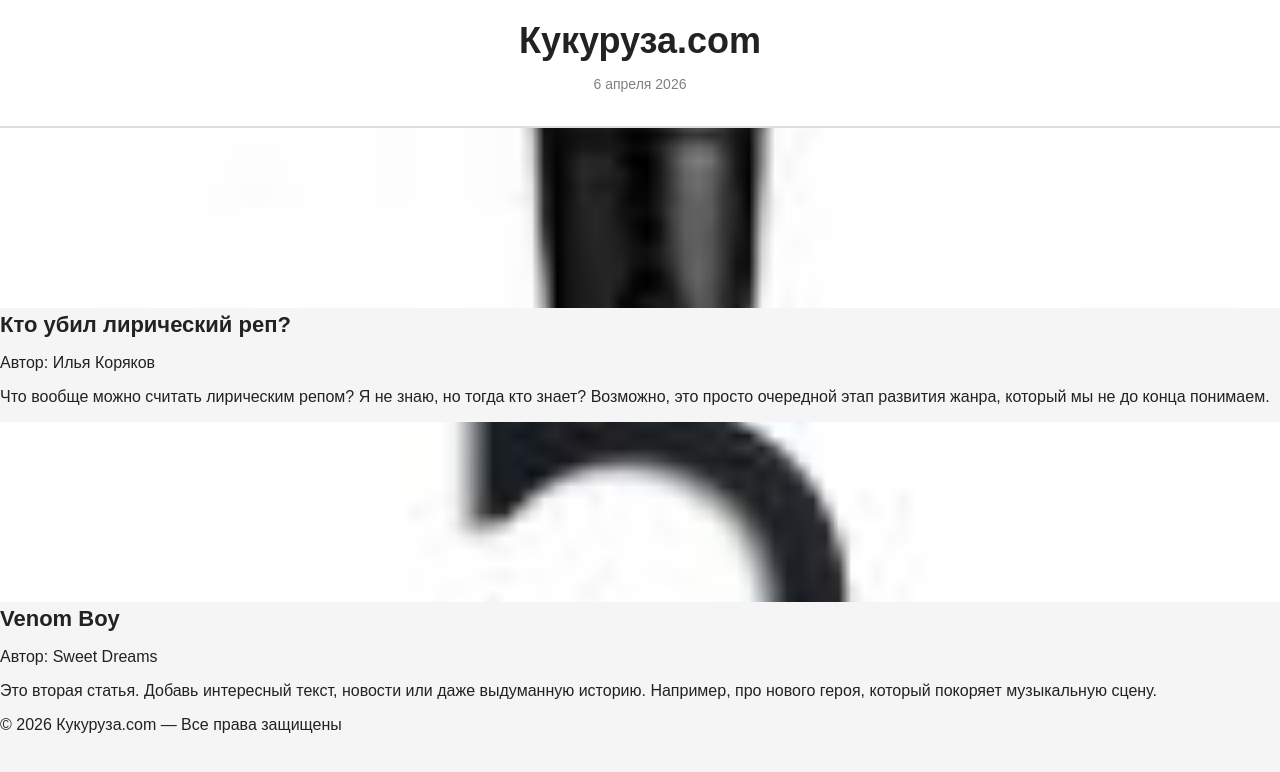
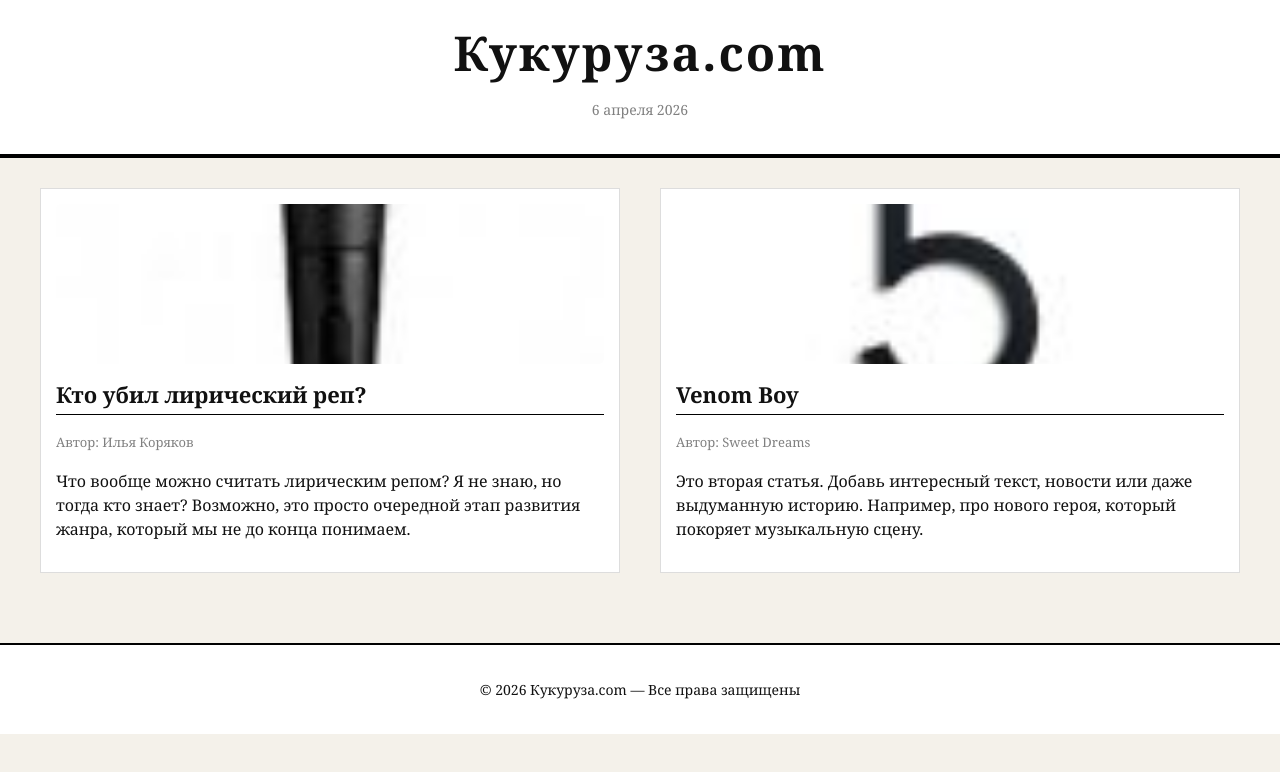
Before and after one commit to sconir/newspaper-site, a plain HTML site: page index.html in a window 1280 px wide. Drawn offline with Linux system fonts and the light colour scheme.

Commit message:
Update style.css

```diff
--- a/style.css
+++ b/style.css
@@ -1,65 +1,85 @@
 body {
-    font-family: Arial, sans-serif;
+    font-family: "Georgia", serif;
     margin: 0;
-    background-color: #f5f5f5;
-    color: #222;
+    background-color: #f4f1ea;
+    color: #111;
 }
 
 /* HEADER */
 header {
-    background-color: white;
-    padding: 20px;
     text-align: center;
-    border-bottom: 2px solid #ddd;
+    border-bottom: 4px solid black;
+    padding: 20px 0;
+    margin-bottom: 30px;
+    background-color: #fff;
 }
 
 h1 {
+    font-size: 48px;
     margin: 0;
-    font-size: 36px;
+    letter-spacing: 2px;
 }
 
 .date {
+    font-size: 14px;
     color: gray;
-    font-size: 14px;
 }
 
-/* КОНТЕЙНЕР */
-.news-container {
-    max-width: 900px;
-    margin: 30px auto;
-    padding: 0 15px;
+/* MAIN LAYOUT */
+main {
+    column-count: 2;
+    column-gap: 40px;
+    padding: 0 40px;
 }
 
-/* КАРТОЧКА СТАТЬИ */
-.news-card {
-    background: white;
-    margin-bottom: 25px;
-    border-radius: 10px;
-    overflow: hidden;
-    box-shadow: 0 4px 10px rgba(0,0,0,0.05);
-    transition: 0.2s;
+/* ARTICLE */
+article {
+    break-inside: avoid;
+    margin-bottom: 30px;
+    background-color: #fff;
+    padding: 15px;
+    border: 1px solid #ddd;
+    transition: transform 0.2s ease, box-shadow 0.2s ease;
 }
 
-.news-card:hover {
-    transform: translateY(-3px);
+article:hover {
+    transform: translateY(-5px);
+    box-shadow: 0 5px 15px rgba(0,0,0,0.1);
 }
 
-/* КАРТИНКА */
+/* IMAGE */
 .article-image {
     width: 100%;
-    height: 180px;
+    height: 160px;
     object-fit: cover;
+    margin-bottom: 10px;
+    border-radius: 6px;
 }
 
-/* ТЕКСТ */
-.news-content {
-    padding: 15px;
-}
-
+/* TEXT */
 h2 {
-    margin: 0 0 10px;
     font-size: 22px;
+    border-bottom: 1px solid black;
+    padding-bottom: 5px;
+    margin-top: 0;
 }
 
 .author {
-    font-size
+    font-size: 13px;
+    color: gray;
+    margin-bottom: 10px;
+}
+
+p {
+    line-height: 1.5;
+}
+
+/* FOOTER */
+footer {
+    text-align: center;
+    margin-top: 40px;
+    padding: 20px;
+    border-top: 2px solid black;
+    font-size: 14px;
+    background-color: #fff;
+}
```
